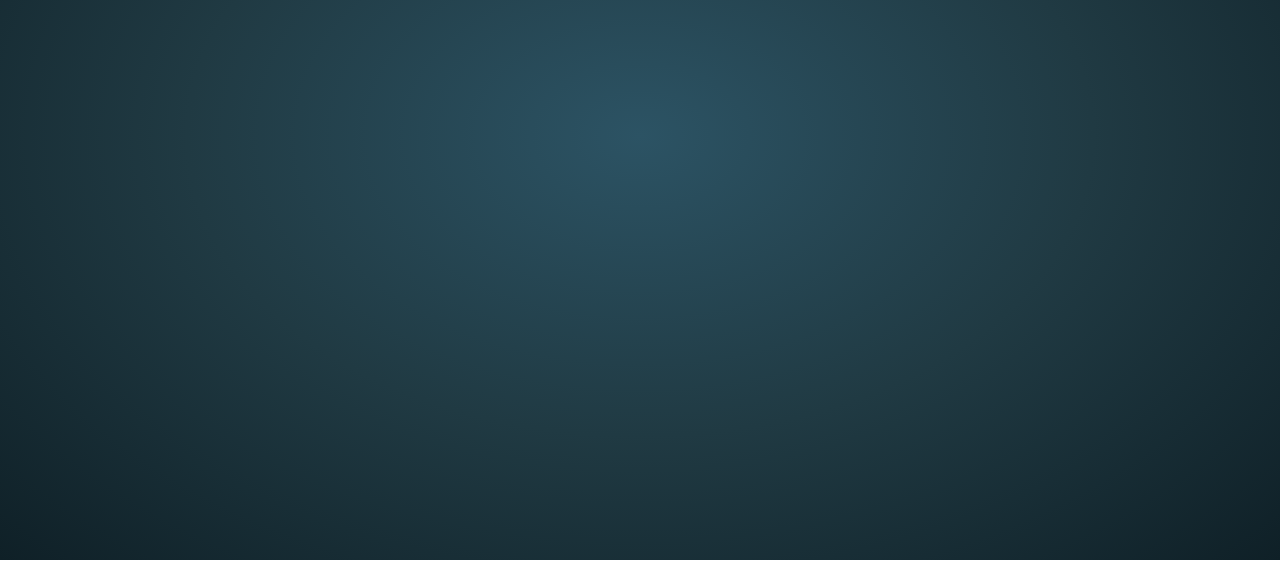
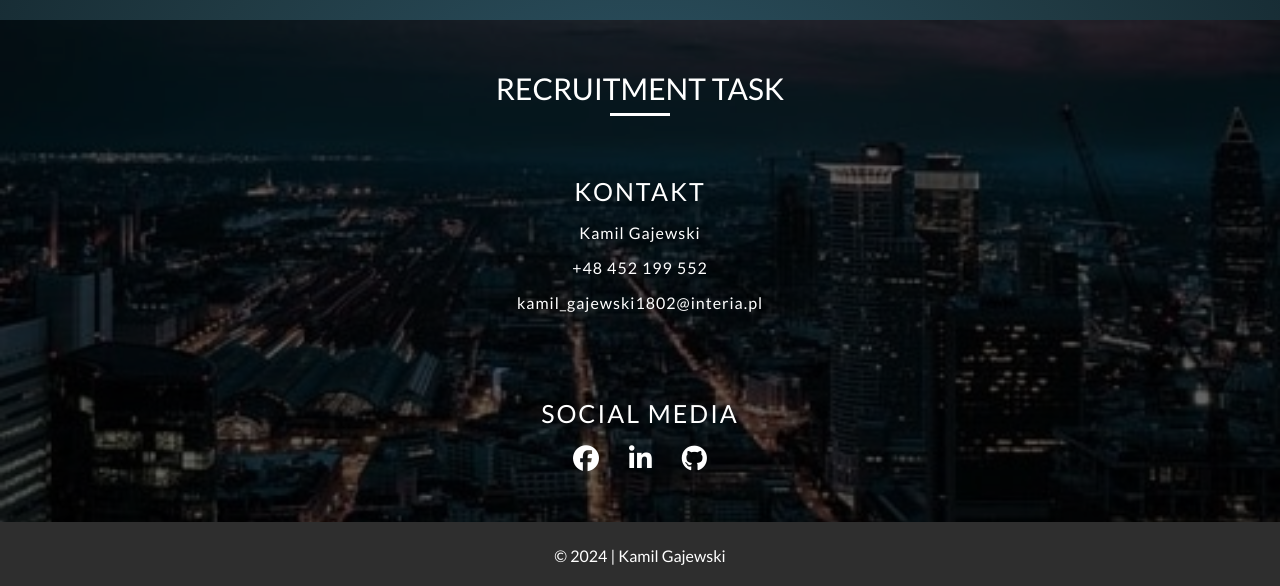
Before and after one commit to kwaq102/RECRUITMENT-TASK-FOR-SMART-COMPANY, a React (Create React App) app: page / in a window 1280 px wide. Shown: the part 288-874 px from the top of the page. Before the commit the page ends 848 px from the top, so only its background shows below. Built offline with nearby package versions, Linux system fonts and the light colour scheme; no server answers.

Commit message:
added footer

```diff
--- a/public/index.html
+++ b/public/index.html
@@ -17,6 +17,10 @@
 			href="https://fonts.googleapis.com/css2?family=Lato:wght@300;400;700&display=swap"
 			rel="stylesheet"
 		/>
+		<script
+			src="https://kit.fontawesome.com/0ef49ab5e4.js"
+			crossorigin="anonymous"
+		></script>
 	</head>
 	<body>
 		<div id="root"></div>
--- a/src/App.tsx
+++ b/src/App.tsx
@@ -3,14 +3,14 @@ import "./styles/index.scss";
 import { store } from "./redux/store/store";
 import { Test } from "./Test";
 import { UsersPage } from "./components/UsersPage";
+import { Footer } from "./components/Footer";
 
 const App = () => {
 	return (
 		<Provider store={store}>
-			<div className="App">
-				{/* <Test /> */}
-				<UsersPage />
-			</div>
+			{/* <Test /> */}
+			<UsersPage />
+			<Footer />
 		</Provider>
 	);
 };
--- /dev/null
+++ b/src/components/Footer.tsx
@@ -0,0 +1,46 @@
+const Footer = () => {
+	const year = new Date().getFullYear();
+
+	return (
+		<footer className="footer">
+			<div className="footer__content">
+				<h2 className="footer__content__heading">RECRUITMENT TASK</h2>
+
+				<div className="footer__content__contact">
+					<h3 className="footer__content__heading footer__content__heading--contact">
+						Kontakt
+					</h3>
+					<p className="footer__content__contact__text">Kamil Gajewski</p>
+					<p className="footer__content__contact__text">
+						<a
+							href="tel:+48452199552"
+							className="footer__content__contact__phone-link"
+						>
+							+48 452 199 552
+						</a>
+					</p>
+					<p className="footer__content__contact__text">
+						kamil_gajewski1802@interia.pl
+					</p>
+				</div>
+				<div className="footer__content__socials">
+					<h3 className="footer__content__heading footer__content__heading--socials">
+						Social media
+					</h3>
+					<a href="" className="footer__content__content__social-link">
+						<i className="footer__content__content__social-icon fa-brands fa-facebook"></i>
+					</a>
+					<a href="" className="footer__content__content__social-link">
+						<i className="footer__content__content__social-icon fa-brands fa-linkedin-in"></i>
+					</a>
+					<a href="" className="footer__content__content__social-link">
+						<i className="footer__content__content__social-icon fa-brands fa-github"></i>
+					</a>
+				</div>
+			</div>
+			<p className="footer__year">© {year} | Kamil Gajewski</p>
+		</footer>
+	);
+};
+
+export { Footer };
--- a/src/styles/_App.scss
+++ /dev/null
@@ -1,10 +0,0 @@
-:root {
-	font-size: 10px;
-}
-body {
-	font-family: "Lato", sans-serif;
-	background: radial-gradient(ellipse at center, #2c5364, #203a43, #0f2027);
-}
-.App {
-	min-height: 100vh;
-}
--- /dev/null
+++ b/src/styles/_Footer.scss
@@ -0,0 +1,86 @@
+.footer {
+	background-image: url("../images/nightCity_500.jpg");
+	background-size: cover;
+}
+.footer__content {
+	display: grid;
+	grid-template-columns: repeat(1fr, 1fr);
+	grid-template-rows: repeat(1fr, 1fr);
+	row-gap: 7em;
+	padding: 5em 0;
+	justify-content: center;
+	align-items: center;
+	min-height: 200px;
+	background-color: rgba(0, 0, 0, 0.6);
+}
+.footer__content__heading {
+	position: relative;
+	margin: 0 auto;
+	grid-column: 1/-1;
+	grid-row: 1/2;
+	font-size: 3rem;
+	font-weight: 400;
+
+	&::after {
+		content: "";
+		position: absolute;
+		top: 120%;
+		left: 50%;
+		transform: translateX(-50%);
+		width: 60px;
+		height: 3px;
+		background-color: #fff;
+	}
+}
+
+.footer__content__contact,
+.footer__content__socials {
+	display: flex;
+	align-items: center;
+	justify-content: center;
+	flex-wrap: wrap;
+}
+
+.footer__content__contact {
+	flex-direction: column;
+}
+
+.footer__content__contact__text {
+	margin-bottom: 1em;
+	font-size: 1.6rem;
+	letter-spacing: 1px;
+}
+
+.footer__content__heading--contact,
+.footer__content__heading--socials {
+	width: 100%;
+	margin-bottom: 0.7em;
+	font-size: 2.5rem;
+	text-transform: uppercase;
+	letter-spacing: 2px;
+	text-align: center;
+
+	&::after {
+		content: none;
+	}
+}
+
+.footer__content__contact__phone-link {
+	@include link;
+}
+
+.footer__content__content__social-link {
+	@include link;
+	margin: 0 1.5em;
+}
+
+.footer__content__content__social-icon {
+	font-size: 2.6rem;
+}
+
+.footer__year {
+	padding: 1.5em 0;
+	background-color: #2e2e2e;
+	font-size: 1.6rem;
+	text-align: center;
+}
--- a/src/styles/_TableUsers.scss
+++ b/src/styles/_TableUsers.scss
@@ -11,7 +11,7 @@
 	width: 100%;
 	background-color: #50515a;
 	border-collapse: collapse;
-	color: #fff;
+	// color: #fff;
 }
 
 .tableUsers__head {
@@ -36,7 +36,7 @@
 
 .tableUsers__body__cell--header {
 	@include sticky;
-	display: block;
+	display: block; //TODO na fierefox nie działą display block :/ nie
 	padding: 0.4em 0.8em;
 	background-color: #50515a;
 	border-right: 1px solid #292929;
--- a/src/styles/_UsersPage.scss
+++ b/src/styles/_UsersPage.scss
@@ -1,4 +1,5 @@
 .usersPage {
+	margin: 7em 0;
 }
 
 // TODO jak będzie czas i pomysł to zrobić jakiś header z fajną graiką
@@ -7,7 +8,6 @@
 	width: fit-content;
 	margin: 1.5em auto;
 	font-size: 3.2rem;
-	color: white;
 	letter-spacing: 1px;
 	font-weight: 400;
 
--- a/src/styles/_mixins.scss
+++ b/src/styles/_mixins.scss
@@ -1,4 +1,5 @@
 @mixin sticky {
+	position: -webkit-sticky;
 	position: sticky;
 	left: 0;
 	top: 0;
@@ -8,3 +9,8 @@
 @mixin shadow {
 	box-shadow: 0px 0px 10px 0px rgba(0, 0, 0, 0.8);
 }
+
+@mixin link {
+	text-decoration: none;
+	color: #fff;
+}
--- a/src/styles/_reset.scss
+++ b/src/styles/_reset.scss
@@ -3,3 +3,12 @@
 	padding: 0;
 	box-sizing: border-box;
 }
+
+:root {
+	font-size: 10px;
+}
+body {
+	font-family: "Lato", sans-serif;
+	color: #fff;
+	background: radial-gradient(ellipse at center, #2c5364, #203a43, #0f2027);
+}
--- a/src/styles/index.scss
+++ b/src/styles/index.scss
@@ -1,7 +1,7 @@
 @import "_reset";
 @import "_vars";
 @import "_mixins";
-@import "_App";
 @import "_UsersPage";
 @import "_TableUsers";
 @import "_InputFilter";
+@import "_Footer";
```
Also changed, not shown: src/images/nightCity_500.jpg (added).
